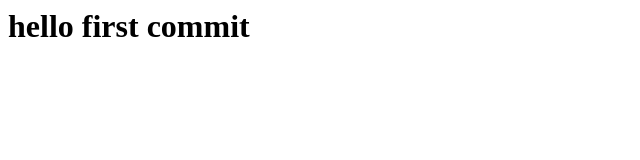
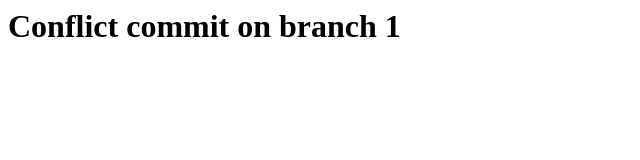
Before and after one commit to LonelyOwl0/conflicts, a plain HTML site: page index.html in a window 1280 px wide. Shown: the whole page, without its empty margins (0-640 px from the left). Drawn offline with Linux system fonts and the light colour scheme.

Commit message:
conflict commit on branch1

```diff
--- a/index.html
+++ b/index.html
@@ -1 +1 @@
-<h1>hello first commit</h1>
+<h1>Conflict commit on branch 1</h1>
```
